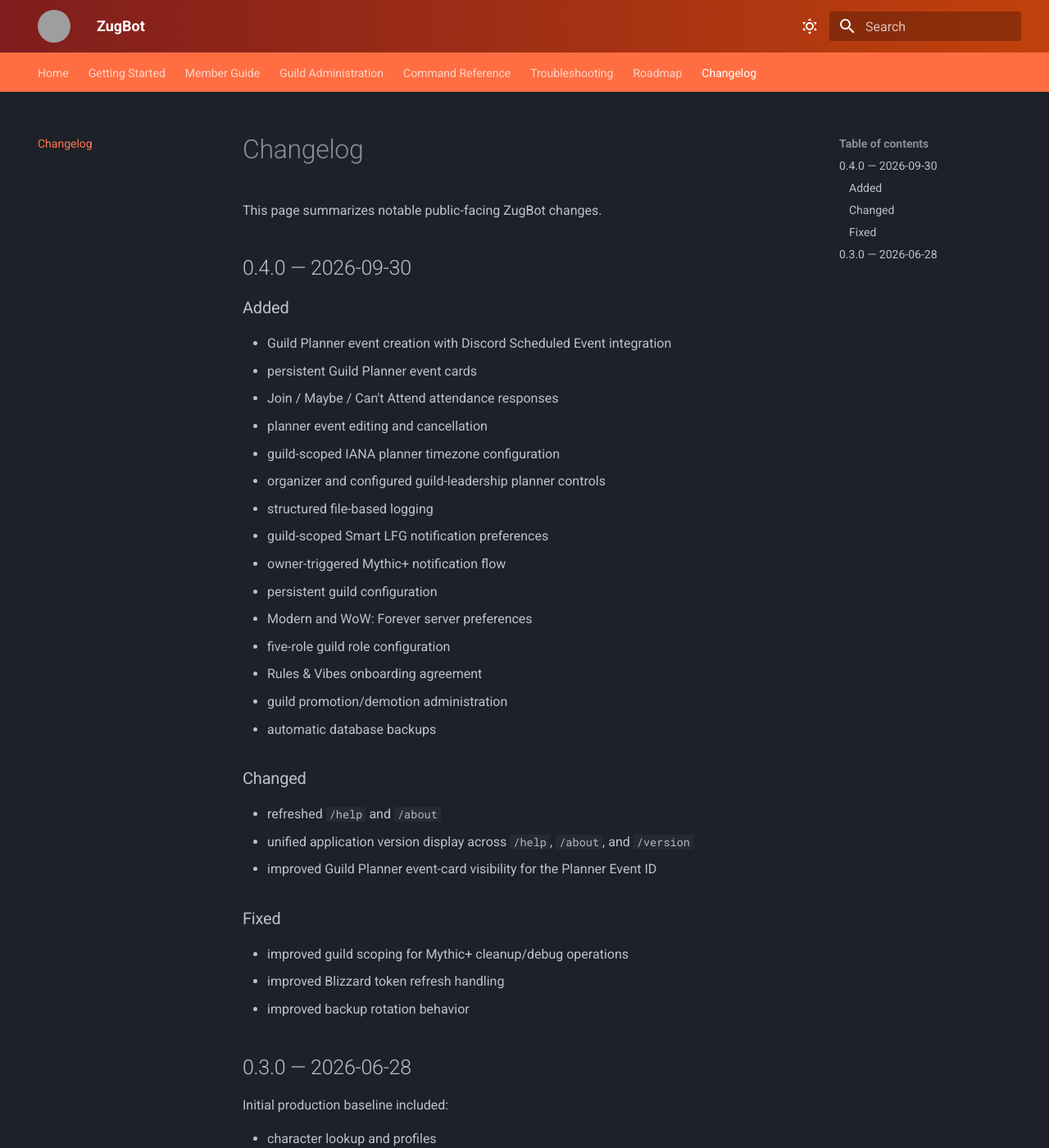
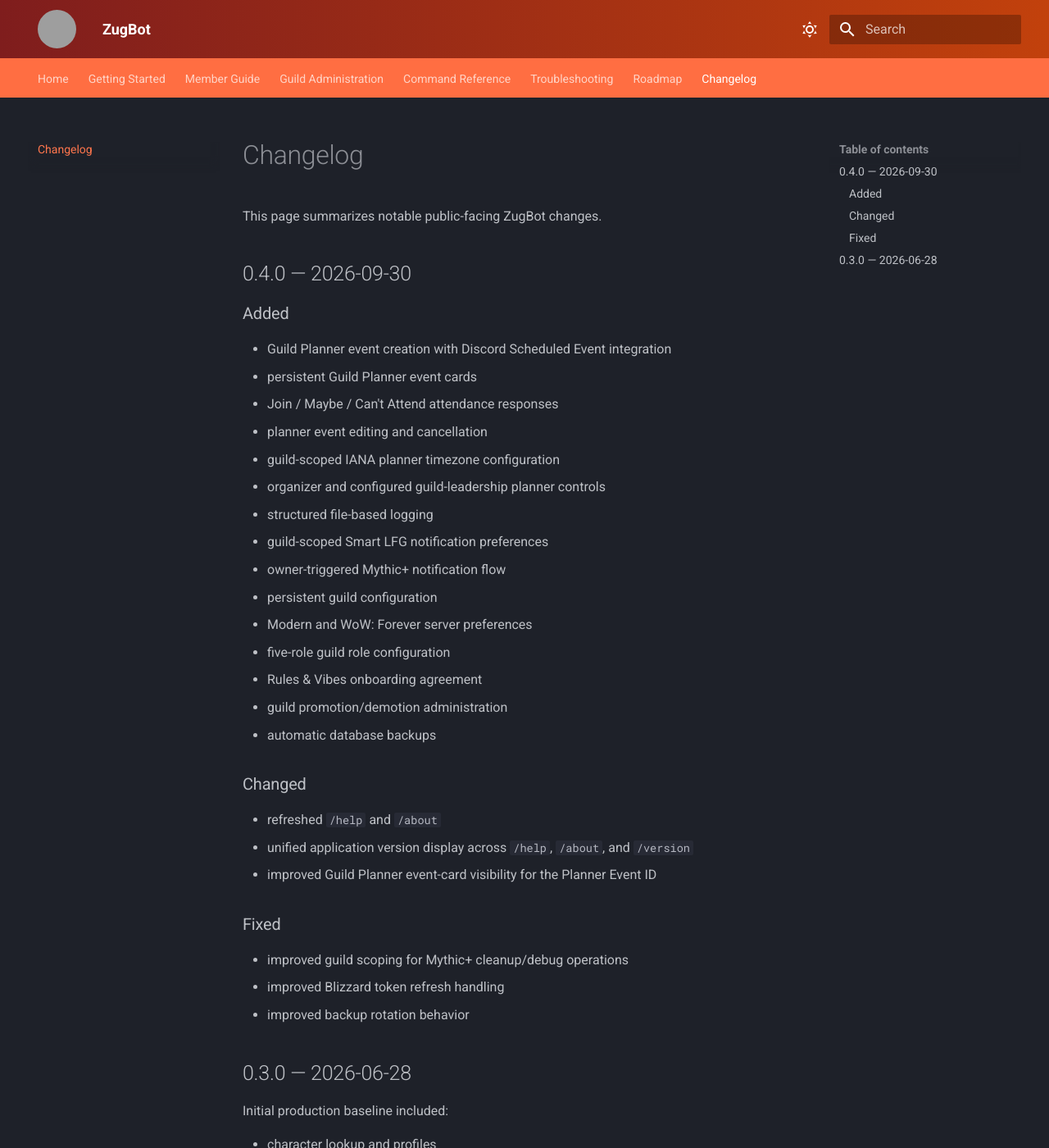
Before and after one commit to sthorne80/zugbot-site, an MkDocs documentation site: the page built from docs/changelog.md, in a window 1280 px wide and 1400 px high. Shown: the whole window at 82% size. Built offline with MkDocs 1.6.1 and Material for MkDocs 9.7.7, drawn with Linux system fonts in a browser that asks for light colours; grey boxes are pictures that could not be loaded.

Commit message:
Refresh ZugBot 0.4.0 site content

```diff
--- a/docs/assets/stylesheets/extra.css
+++ b/docs/assets/stylesheets/extra.css
@@ -3,8 +3,8 @@
 }
 
 .md-header__button.md-logo img {
-  width: 2rem;
-  height: 2rem;
+  width: 2.35rem;
+  height: 2.35rem;
   object-fit: cover;
   border-radius: 50%;
 }
@@ -12,6 +12,8 @@
 .zug-hero-art {
   display: block;
   width: 100%;
+  aspect-ratio: 4 / 1;
+  object-fit: cover;
   margin: 0 0 1.75rem;
   border-radius: .75rem;
   box-shadow: 0 .5rem 1.5rem rgba(0, 0, 0, .28);
```
